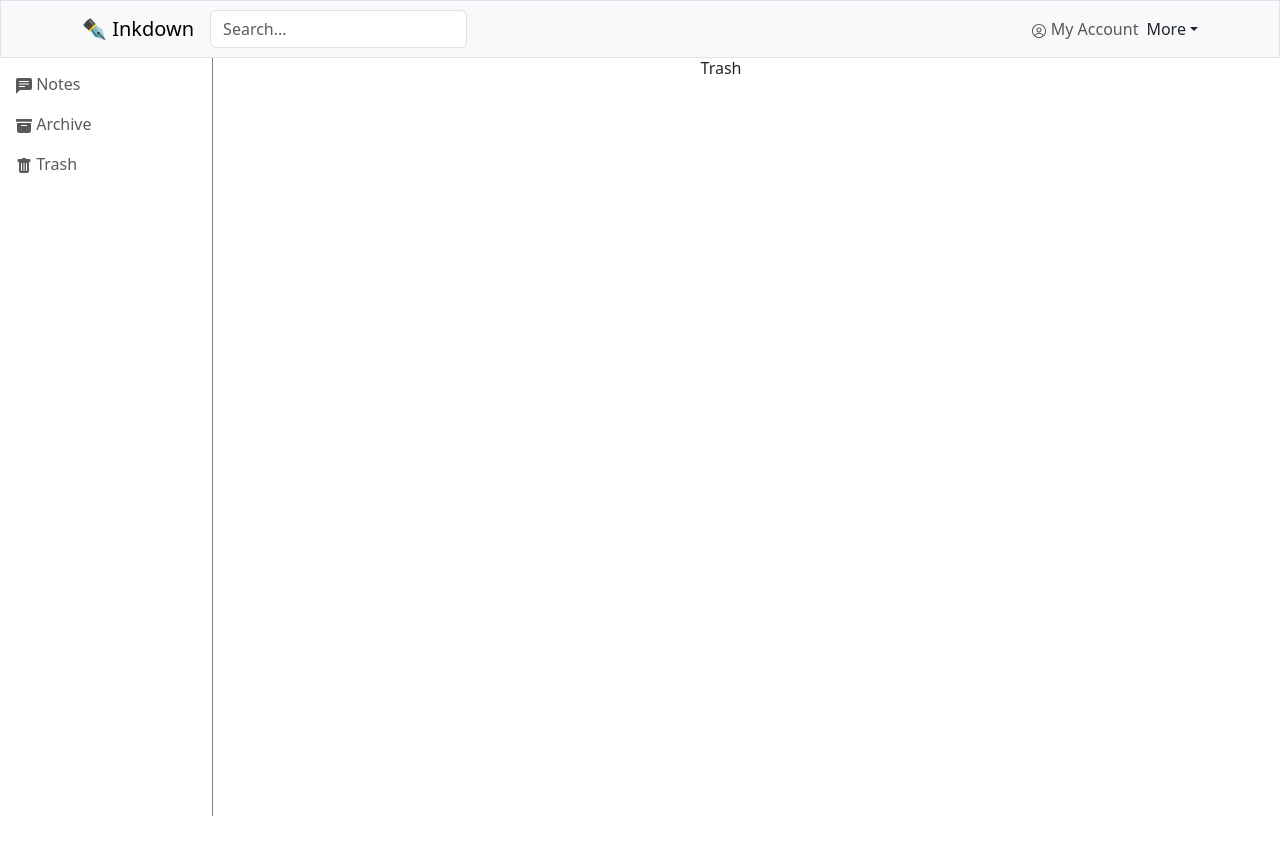
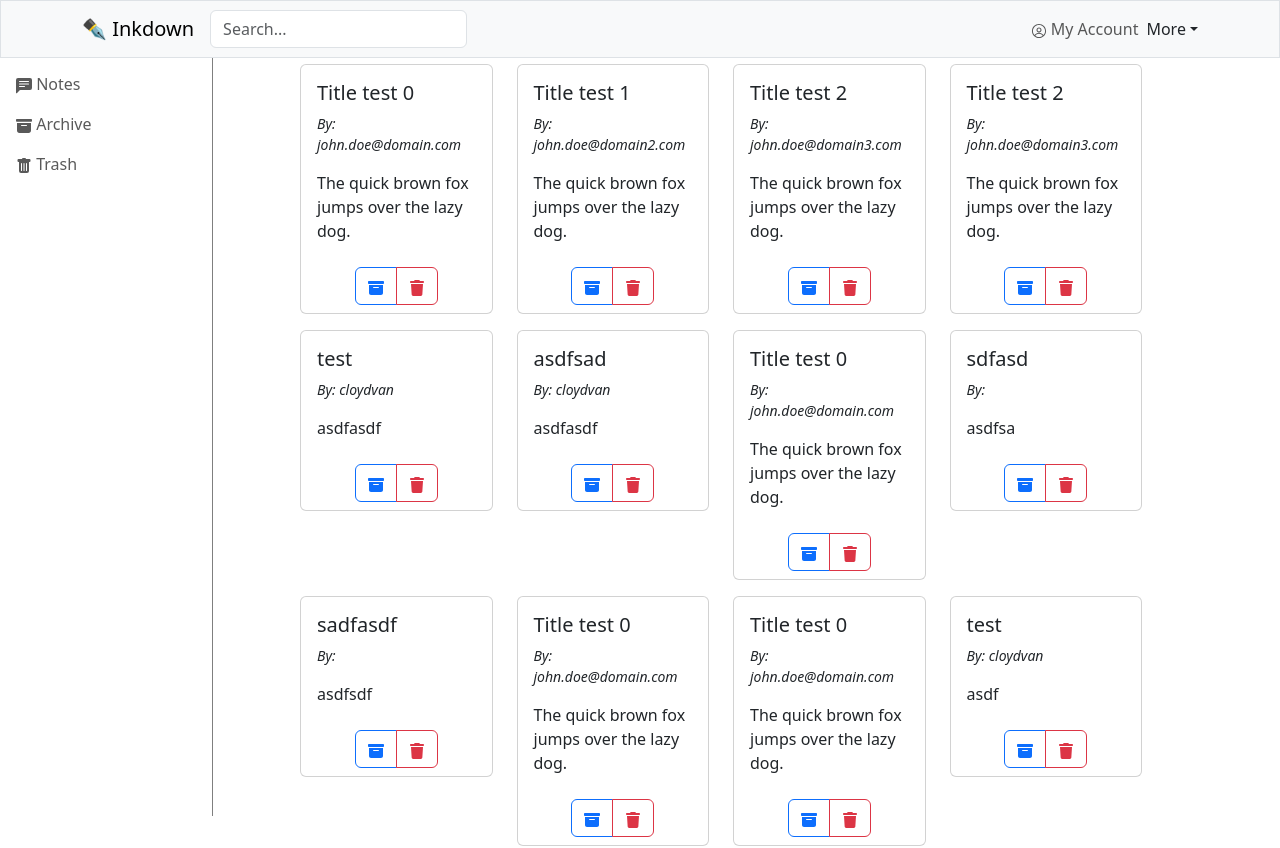
Before and after one commit to Ciezo/demo-react-app, a React (Create React App) app: page /username/trash in a window 1280 px wide. Shown: the top 848 px of the page. Before the commit the page ends 800 px from the top, so only its background shows below. Built offline with nearby package versions, Linux system fonts and the light colour scheme; data requests are answered from the project's data file.

Commit message:
Moving notes to trash notes

```diff
--- a/data/db.json
+++ b/data/db.json
@@ -309,6 +309,54 @@
       "title": "test",
       "body": "asdf",
       "author": "cloydvan"
+    },
+    {
+      "id": "69db",
+      "title": "Title test 0",
+      "body": "The quick brown fox jumps over the lazy dog.",
+      "author": "john.doe@domain.com"
+    },
+    {
+      "id": "dc28",
+      "title": "Title test 0",
+      "body": "The quick brown fox jumps over the lazy dog.",
+      "author": "john.doe@domain.com"
+    },
+    {
+      "id": "9810",
+      "title": "sadfasdf",
+      "body": "asdfsdf",
+      "author": ""
+    },
+    {
+      "id": "bb49",
+      "title": "sdfasd",
+      "body": "asdfsa",
+      "author": ""
+    },
+    {
+      "id": "3bd7",
+      "title": "Title test 0",
+      "body": "The quick brown fox jumps over the lazy dog.",
+      "author": "john.doe@domain.com"
+    },
+    {
+      "id": "ae98",
+      "title": "asdfsad",
+      "body": "asdfasdf",
+      "author": "cloydvan"
+    },
+    {
+      "id": "debb",
+      "title": "test",
+      "body": "asdfasdf",
+      "author": "cloydvan"
+    },
+    {
+      "id": "1686",
+      "title": "Title test 0",
+      "body": "The quick brown fox jumps over the lazy dog.",
+      "author": "john.doe@domain.com"
     }
   ],
   "notes-trash": [
@@ -317,6 +365,90 @@
       "title": "Title test 0",
       "body": "The quick brown fox jumps over the lazy dog.",
       "author": "john.doe@domain.com"
+    },
+    {
+      "id": "1",
+      "title": "Title test 1",
+      "body": "The quick brown fox jumps over the lazy dog.",
+      "author": "john.doe@domain2.com"
+    },
+    {
+      "id": "2",
+      "title": "Title test 2",
+      "body": "The quick brown fox jumps over the lazy dog.",
+      "author": "john.doe@domain3.com"
+    },
+    {
+      "id": "3",
+      "title": "Title test 2",
+      "body": "The quick brown fox jumps over the lazy dog.",
+      "author": "john.doe@domain3.com"
+    },
+    {
+      "id": "a58c",
+      "title": "test",
+      "body": "asdfasdf",
+      "author": "cloydvan"
+    },
+    {
+      "id": "af46",
+      "title": "asdfsad",
+      "body": "asdfasdf",
+      "author": "cloydvan"
+    },
+    {
+      "id": "6b9d",
+      "title": "Title test 0",
+      "body": "The quick brown fox jumps over the lazy dog.",
+      "author": "john.doe@domain.com"
+    },
+    {
+      "id": "9194",
+      "title": "sdfasd",
+      "body": "asdfsa",
+      "author": ""
+    },
+    {
+      "id": "e7d1",
+      "title": "sadfasdf",
+      "body": "asdfsdf",
+      "author": ""
+    },
+    {
+      "id": "8f7a",
+      "title": "Title test 0",
+      "body": "The quick brown fox jumps over the lazy dog.",
+      "author": "john.doe@domain.com"
+    },
+    {
+      "id": "ba66",
+      "title": "Title test 0",
+      "body": "The quick brown fox jumps over the lazy dog.",
+      "author": "john.doe@domain.com"
+    },
+    {
+      "id": "cd32",
+      "title": "test",
+      "body": "asdf",
+      "author": "cloydvan"
+    },
+    {
+      "id": "5812",
+      "title": "asldkf",
+      "body": "aklsdfj",
+      "author": "cloydvan"
+    },
+    {
+      "id": "d9c5",
+      "title": "asdfasdf",
+      "body": "asdfasdf",
+      "author": "cloydvan"
+    },
+    {
+      "id": "531d",
+      "title": "test",
+      "body": "asdfasdf",
+      "author": "cloydvan"
     }
   ]
 }
--- a/src/components/NotesCard.jsx
+++ b/src/components/NotesCard.jsx
@@ -38,7 +38,7 @@ function NotesCard(props) {
      * But, upon here we just try to move them into the trash resource
      */
     // Store all trashed notes (can be deleted) at this endpoint
-    fetch("http://localhost:3001/notes-archive", {
+    fetch("http://localhost:3001/notes-trash", {
       method: "POST",
       headers: { "Content-Type": "application/json" },
       body: JSON.stringify(note),
--- a/src/pages/UserNotesTrash.jsx
+++ b/src/pages/UserNotesTrash.jsx
@@ -1,11 +1,29 @@
-import React from "react";
+import React, { useEffect, useState } from "react";
 import UserHomeNavbar from "../components/UserHomeNavbar";
 import { Container, Row, Col } from "react-bootstrap";
 import Sidebar from "../components/Sidebar";
 import { getUserCookie } from "../utils/GetUserCookie";
+import NotesCard from "../components/NotesCard";
 
 function UserNotesTrash() {
   let usernameCookie = getUserCookie("username");
+
+  const [trashNotes, setTrashNotes] = useState([]);
+  const [isError, setError] = useState(false);
+
+  // Check the :3001/notes-trash endpoint if there are any archived notes
+  useEffect(() => {
+    fetch("http://localhost:3001/notes-trash")
+      .then((res) => res.json())
+      .then((data) => {
+        setTrashNotes(data);
+        console.log(data);
+      })
+      .catch((error) => {
+        setError(true);
+        console.error("Error fetching data: " + error);
+      });
+  }, []);
 
   return (
     <>
@@ -19,8 +37,21 @@ function UserNotesTrash() {
           </Col>
 
           <Col lg={10} className="mx-auto my-2">
+            {isError && <p className="lead">No trash notes found...</p>}
             <Container className="d-flex justify-content-center">
-              Trash
+              {!isError && (
+                <Row className="p-2 mx-auto">
+                  {trashNotes.map((note, index) => (
+                    <NotesCard
+                      key={index}
+                      id={index}
+                      title={note.title}
+                      body={note.body}
+                      author={note.author}
+                    />
+                  ))}
+                </Row>
+              )}
             </Container>
           </Col>
         </Row>
```
